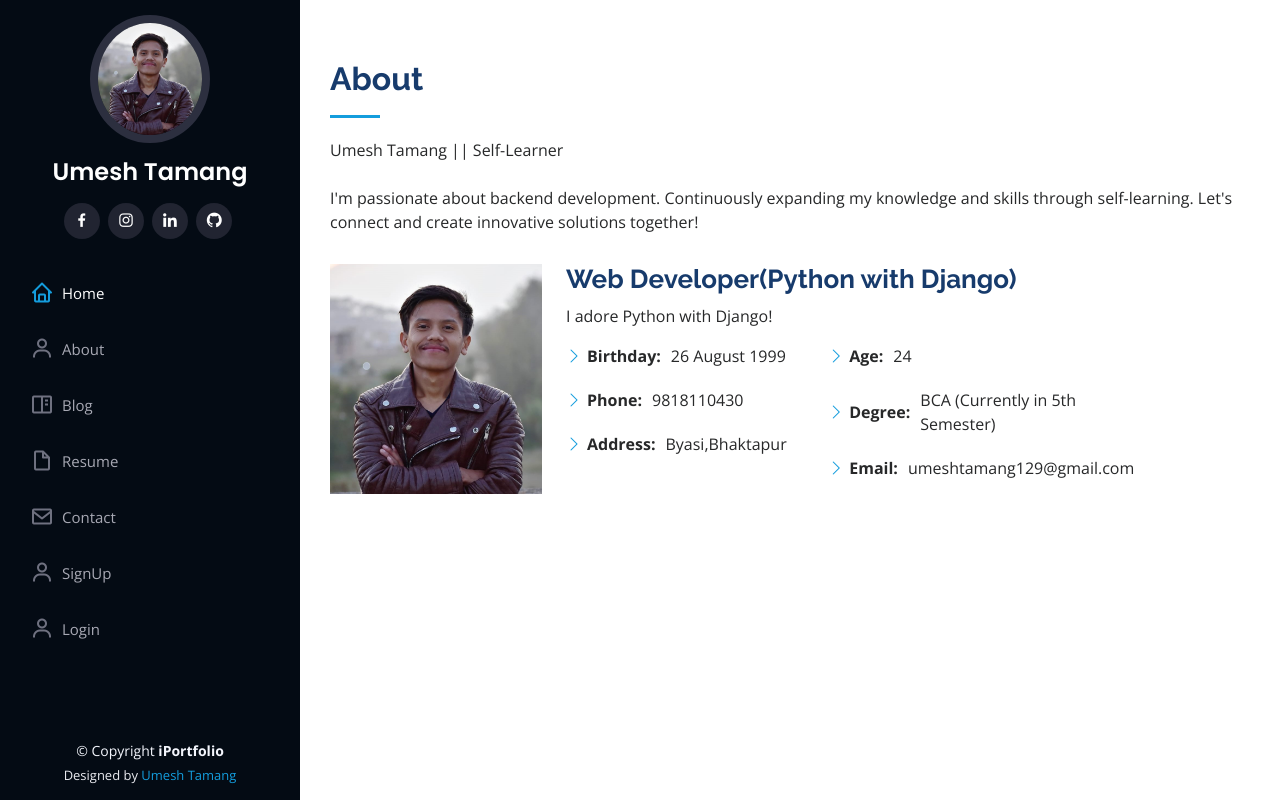
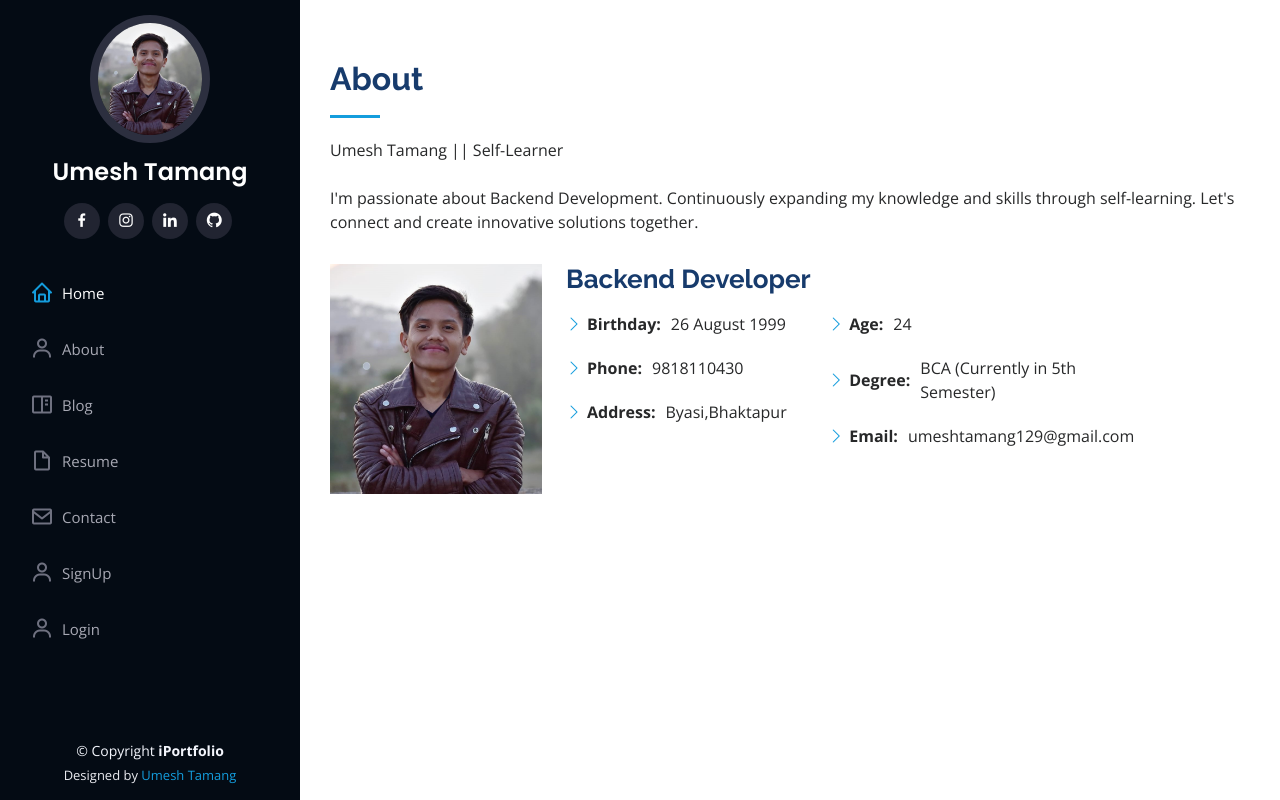
Before and after one commit to UmeshBabu7/My-Portfolio-Website, a Django app: page /about/ in a window 1280 px wide. Run offline with Django 4.2, Linux system fonts and the light colour scheme; some libraries are stand-ins or nearby versions.

Commit message:
first commit

```diff
--- a/project/templates/about.html
+++ b/project/templates/about.html
@@ -11,9 +11,9 @@
         Umesh Tamang || Self-Learner
         <br />
         <br />
-        I'm passionate about backend development. Continuously expanding my
+        I'm passionate about Backend Development. Continuously expanding my
         knowledge and skills through self-learning. Let's connect and create
-        innovative solutions together!
+        innovative solutions together.
       </p>
     </div>
 
@@ -27,8 +27,8 @@
       </div>
 
       <div class="col-lg-8 pt-4 pt-lg-0 content" data-aos="fade-left">
-        <h3>Web Developer(Python with Django)</h3>
-        <p>I adore Python with Django!</p>
+        <h3>Backend Developer</h3>
+        <p></p>
         <div class="row">
           <div class="col-lg-5">
             <ul>
--- a/project/templates/home.html
+++ b/project/templates/home.html
@@ -14,7 +14,7 @@
       I'm
       <span
         class="typed"
-        data-typed-items="Student, Self-Learner, Freelancer"
+        data-typed-items="Student, Self-Learner, Tech-enthusiast"
       ></span>
     </p>
   </div>
--- a/project/templates/resume.html
+++ b/project/templates/resume.html
@@ -17,7 +17,7 @@
           <div class="resume-item pb-0">
             <h4>Umesh Tamang</h4>
             <p>
-              <b >Web Developer (Python with Django)</b>
+              <b >Backend Developer (Python with Django)</b>
             </p>
             <br>
             <ul>
```
Also changed, not shown: project/db.sqlite3.
